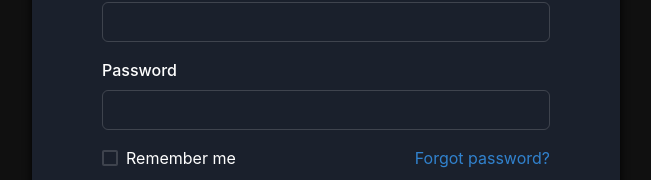
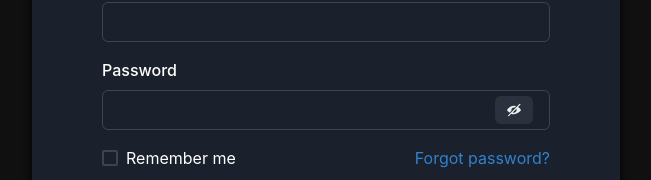
Before and after one commit to dev-tabrej/threads-app-with-chat-functionality, a React (Vite) app in the folder frontend/: page /auth in a window 1280 px wide. Shown: the part 234-414 px from the top of the page, without its empty margins (314-965 px from the left). Built offline with nearby package versions, Linux system fonts and the light colour scheme.

Commit message:
Show password added in login

```diff
--- a/frontend/src/components/Login.jsx
+++ b/frontend/src/components/Login.jsx
@@ -9,20 +9,25 @@
   Input,
   Link,
   Stack,
-  Image,
   useColorModeValue,
   Spinner,
+  InputGroup,
+  InputRightElement,
 } from "@chakra-ui/react";
 import { useState } from "react";
 import useShowToast from "../hooks/useToast";
 import userAtom from "../atoms/userAtom";
 import { useSetRecoilState } from "recoil";
+import { ViewIcon, ViewOffIcon } from "@chakra-ui/icons";
+
 export default function Login({ haveAccount, setHaveAccount }) {
   const [inputs, setInputs] = useState({ username: "", password: "" });
+  const [showPassword, setShowPassword] = useState(false);
   const showToast = useShowToast();
   const setUser = useSetRecoilState(userAtom);
   const [loading, setLoading] = useState(false);
-  const handelLogin = async () => {
+
+  const handleLogin = async () => {
     setLoading(true);
 
     try {
@@ -50,6 +55,7 @@
       setLoading(false);
     }
   };
+
   return (
     <Stack minH={"500px"} direction={{ base: "column", md: "row" }}>
       <Flex
@@ -78,8 +84,9 @@
           </FormControl>
           <FormControl id="password">
             <FormLabel>Password</FormLabel>
+            <InputGroup>
               <Input
-              type="password"
+                type={showPassword ? "text" : "password"}
                 onChange={(e) => {
                   setInputs((inputs) => ({
                     ...inputs,
@@ -88,6 +95,16 @@
                 }}
                 value={inputs.password}
               />
+              <InputRightElement width="4.5rem">
+                <Button
+                  h="1.75rem"
+                  size="sm"
+                  onClick={() => setShowPassword(!showPassword)}
+                >
+                  {showPassword ? <ViewIcon /> : <ViewOffIcon />}
+                </Button>
+              </InputRightElement>
+            </InputGroup>
           </FormControl>
           <Stack spacing={6}>
             <Stack
@@ -103,7 +120,7 @@
               loadingText="Logging in."
               variant={"solid"}
               color={useColorModeValue("white", "gray.800")}
-              onClick={handelLogin}
+              onClick={handleLogin}
               isLoading={loading}
             >
               Sign in
```
Lines whose indentation alone changed are shown as unchanged.
